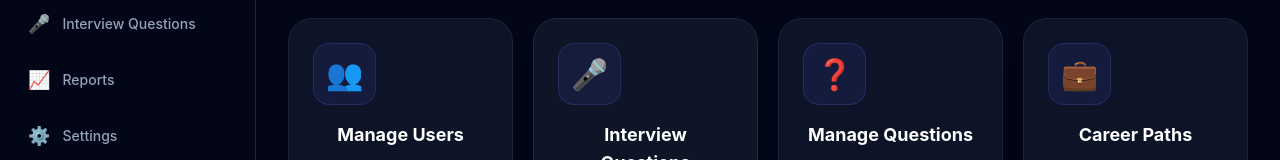
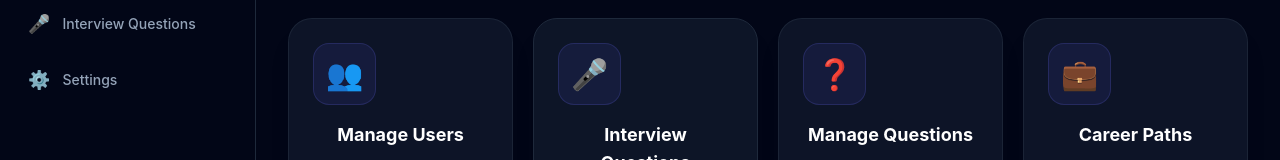
Before and after one commit to riyaz0008/ai-career-copilot, a React (Create React App) app in the folder smartcareer/: page /admin-dashboard in a window 1280 px wide. Shown: the part 571-731 px from the top of the page. Built offline with nearby package versions, Linux system fonts and the light colour scheme; no server answers; sample sign-in values are in the browser's storage.

Commit message:
updated adminsidebar.js

```diff
--- a/smartcareer/src/admin-dash/AdminSidebar.js
+++ b/smartcareer/src/admin-dash/AdminSidebar.js
@@ -50,11 +50,6 @@ const AdminSidebar = () => {
     path: "/admin-interview-questions",
     icon: "🎤"
 },
-        {
-            name: "Reports",
-            path: "/admin-reports",
-            icon: "📈"
-        },
         {
             name: "Settings",
             path: "/admin-settings",
```
